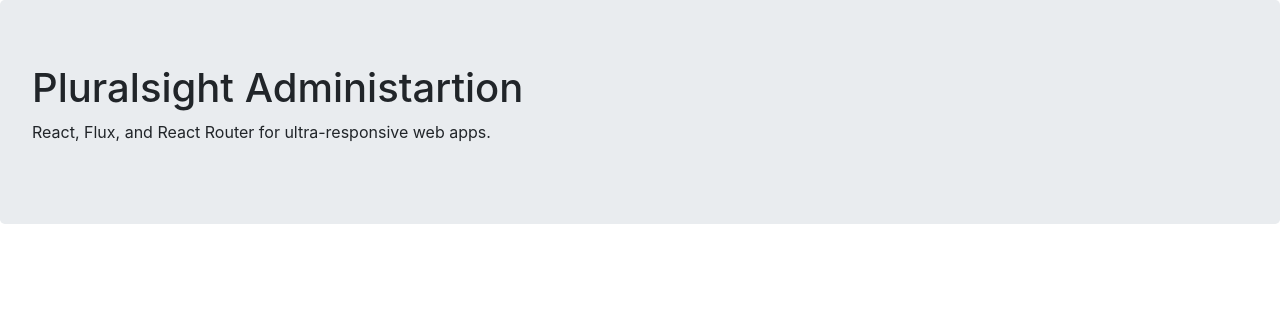
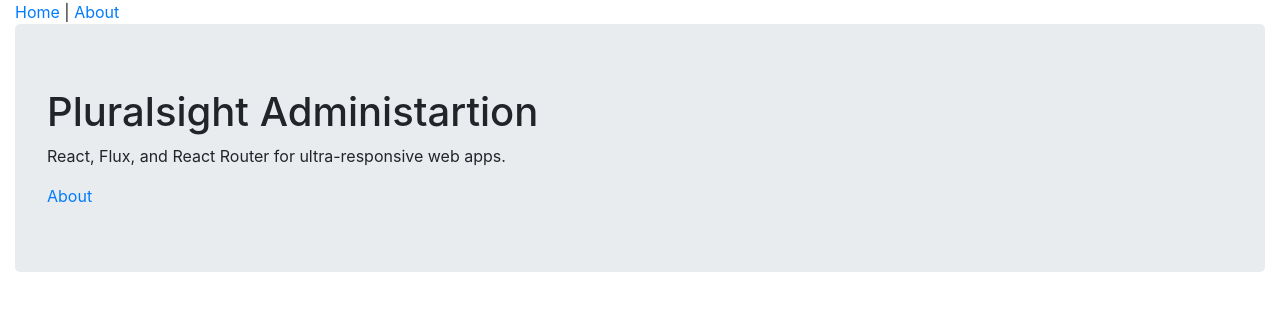
Before and after one commit to MohamedMagdyOmar/Building-Applications-with-React-and-Flux, a React (Create React App) app in the folder ps-flux/: page / in a window 1280 px wide. Shown: the top 310 px of the page. Built offline with nearby package versions, Linux system fonts and the light colour scheme.

Commit message:
Simple Routing

```diff
--- /dev/null
+++ b/ps-flux/src/components/App.js
@@ -0,0 +1,24 @@
+// look into the URL and decide which page should be rendered
+// this way is not good because posting back to the server. so it is slower, and we lose client-side state
+
+import React from "react";
+import HomePage from "./HomePage";
+import AboutPage from "./AboutPage";
+import Header from "./common/Header";
+
+function App() {
+  function getPage() {
+    const route = window.location.pathname;
+    if (route === "/about") return <AboutPage />;
+    return <HomePage />;
+  }
+
+  return (
+    <div class="container-fluid">
+      <Header />
+      {getPage()}
+    </div>
+  );
+}
+
+export default App;
--- a/ps-flux/src/components/HomePage.js
+++ b/ps-flux/src/components/HomePage.js
@@ -13,6 +13,7 @@
     <div className="jumbotron">
       <h1>Pluralsight Administartion</h1>
       <p>React, Flux, and React Router for ultra-responsive web apps.</p>
+      <a href="/about">About</a>
     </div>
   );
 }
--- /dev/null
+++ b/ps-flux/src/components/common/Header.js
@@ -0,0 +1,11 @@
+import React from "react";
+
+function Header() {
+  return (
+    <nav>
+      <a href="/">Home</a> | <a href="/about">About</a>
+    </nav>
+  );
+}
+
+export default Header;
--- a/ps-flux/src/index.js
+++ b/ps-flux/src/index.js
@@ -9,11 +9,10 @@
 // const render = ReactDom.render;
 import { render } from "react-dom";
 
-import HomePage from "./components/HomePage";
-import AboutPage from "./components/AboutPage";
+import App from "./components/App";
 
 // render function accepts 2 arguments
 // the first argument is the component that we want to render -> homepage component
 // the second argument we need to tell react which dom element it should render into.
 
-render(<HomePage />, document.getElementById("root"));
+render(<App />, document.getElementById("root"));
```
